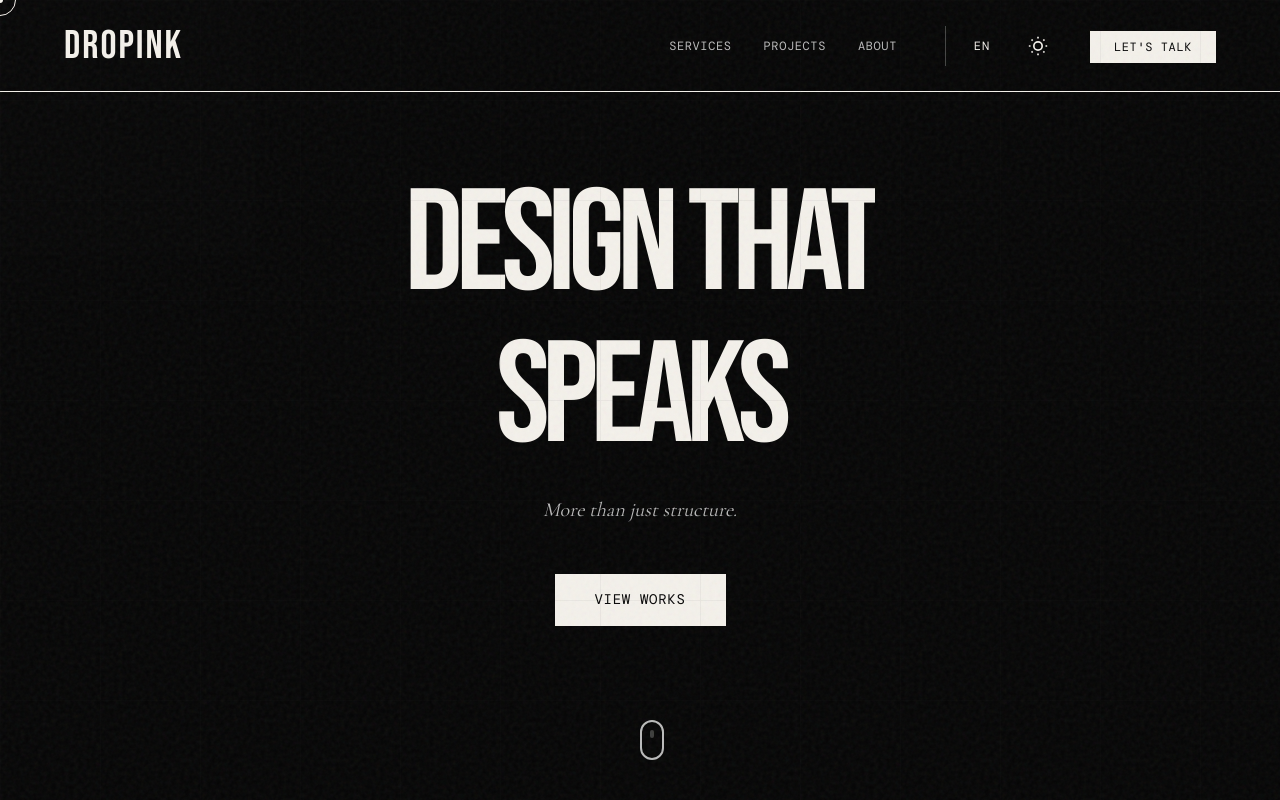
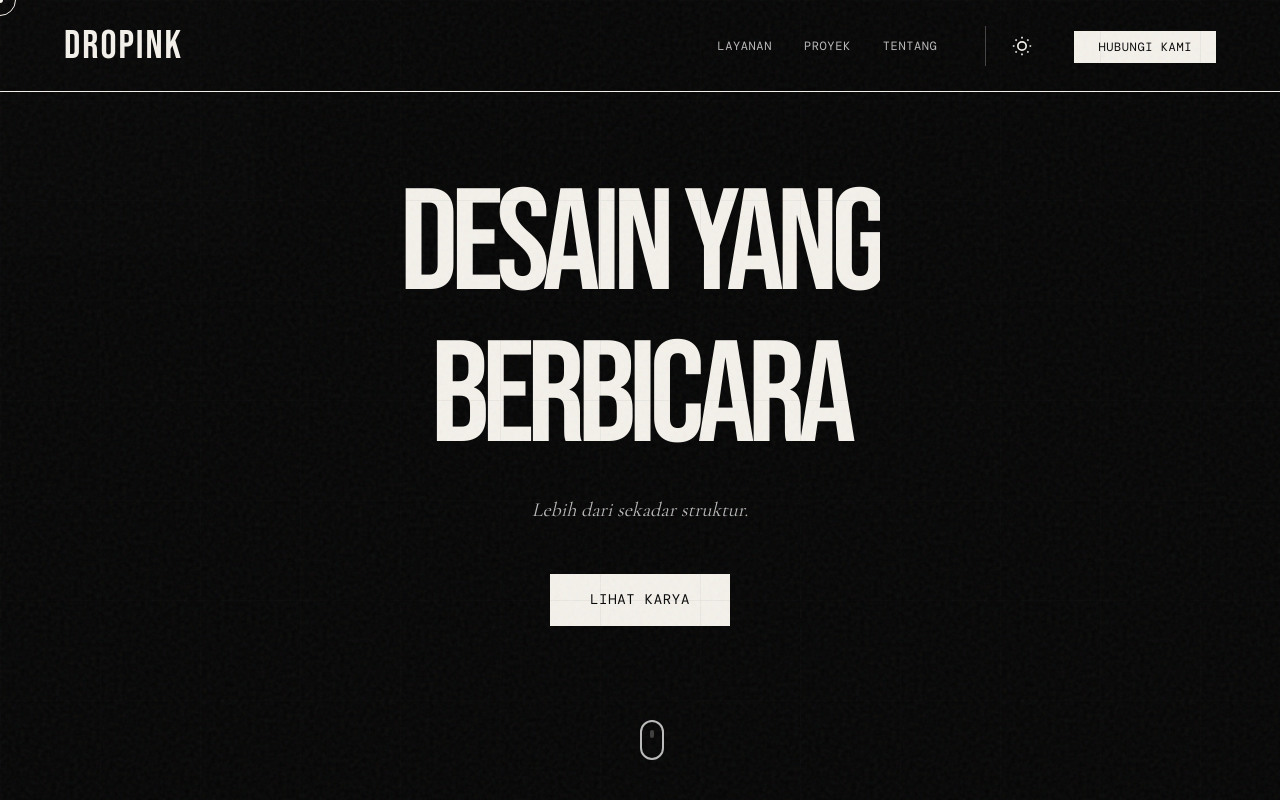
Before and after one commit to zaedarghazalba/Proyektrio, a Next.js app: page / in a window 1280 px wide. Before the commit this address led to /en. Shown: the top 800 px of the page. Built offline with nearby package versions, Linux system fonts and the light colour scheme; grey boxes are pictures that could not be loaded; a web font is replaced by a local one.

Commit message:
Remove English language - Indonesian only

```diff
--- a/src/app/[locale]/layout.tsx
+++ b/src/app/layout.tsx
@@ -1,12 +1,10 @@
-// app/[locale]/layout.tsx
+// app/layout.tsx
 import { NextIntlClientProvider } from "next-intl";
 import { getMessages } from "next-intl/server";
-import { notFound } from "next/navigation";
-import { routing } from "@/i18n/routing";
 import { Providers } from "@/components/providers/Providers";
 import { CustomCursor } from "@/components/common/CustomCursor";
 import { SITE_CONFIG } from "@/lib/constants";
-import "../globals.css";
+import "./globals.css";
 
 // Google Fonts
 import { Bebas_Neue, Cormorant_Garamond, DM_Mono } from "next/font/google";
@@ -32,48 +30,30 @@ const dmMono = DM_Mono({
   display: "swap",
 });
 
-export function generateStaticParams() {
-  return routing.locales.map((locale) => ({ locale }));
-}
-
-export async function generateMetadata({ params }: { params: Promise<{ locale: string }> }) {
-  const { locale } = await params;
-
+export async function generateMetadata() {
   return {
     metadataBase: SITE_CONFIG.metadataBase,
     title: `${SITE_CONFIG.name} — Architectural Design`,
-    description: locale === "id"
-      ? "Studio arsitektur premium berbasis di Indonesia."
-      : "Premium architecture studio based in Indonesia.",
+    description: "Studio arsitektur premium berbasis di Indonesia.",
     openGraph: {
       title: SITE_CONFIG.name,
-      description: locale === "id"
-        ? "Studio arsitektur premium berbasis di Indonesia."
-        : "Premium architecture studio based in Indonesia.",
+      description: "Studio arsitektur premium berbasis di Indonesia.",
       images: [SITE_CONFIG.ogImage],
+      locale: "id_ID",
     },
   };
 }
 
-export default async function LocaleLayout({
+export default async function RootLayout({
   children,
-  params,
 }: {
   children: React.ReactNode;
-  params: Promise<{ locale: string }>;
 }) {
-  const { locale } = await params;
-
-  // Validate locale
-  if (!routing.locales.includes(locale as (typeof routing.locales)[number])) {
-    notFound();
-  }
-
-  // Get messages for the locale
+  // Get messages for Indonesian
   const messages = await getMessages();
 
   return (
-    <html lang={locale} suppressHydrationWarning={true}>
+    <html lang="id" suppressHydrationWarning={true}>
       <body className={`${bebas.variable} ${cormorant.variable} ${dmMono.variable} font-body antialiased`} suppressHydrationWarning={true}>
         <NextIntlClientProvider messages={messages}>
           {/* Grain and Grid Overlays */}
--- a/src/app/[locale]/page.tsx
+++ b/src/app/page.tsx
@@ -1,4 +1,4 @@
-// app/[locale]/page.tsx
+// app/page.tsx
 "use client";
 
 import { useState, useEffect } from "react";
--- a/src/app/[locale]/project/[slug]/page.tsx
+++ b/src/app/project/[slug]/page.tsx
@@ -1,7 +1,7 @@
-// app/[locale]/project/[slug]/page.tsx
+// app/project/[slug]/page.tsx
 "use client";
 
-import { useTranslations, useLocale } from "next-intl";
+import { useTranslations } from "next-intl";
 import { motion } from "framer-motion";
 import { pageTransition } from "@/lib/motion";
 import { Navbar } from "@/components/layout/Navbar";
@@ -14,10 +14,14 @@ export default function ProjectDetailPage() {
   const params = useParams();
   const slug = params?.slug as string;
   const t = useTranslations("projects");
-  const locale = useLocale();
 
-  // Get slugs based on locale
-  const slugs = t.raw("slugs") as Record<string, string>;
+  // Get slugs for Indonesian locale
+  const slugs = {
+    houseModern: "rumah-modern",
+    luxuryHome: "rumah-mewah",
+    livingRoom: "ruang-tamu",
+    staircaseDining: "tangga-makan",
+  };
 
   // Project data with translations
   const projectData: Record<string, {
--- a/src/app/[locale]/template.tsx
+++ b/src/app/template.tsx
@@ -1,4 +1,4 @@
-// app/[locale]/template.tsx
+// app/template.tsx
 "use client";
 
 import { motion } from "framer-motion";
--- a/src/components/common/LanguageSwitcher.tsx
+++ /dev/null
@@ -1,34 +0,0 @@
-// components/common/LanguageSwitcher.tsx
-"use client";
-
-import { useLocale } from "next-intl";
-import { usePathname, Link } from "@/i18n/routing";
-import { motion } from "framer-motion";
-import { fadeIn } from "@/lib/motion";
-
-export function LanguageSwitcher() {
-  const locale = useLocale();
-  const pathname = usePathname();
-
-  const newLocale = locale === "id" ? "en" : "id";
-
-  return (
-    <Link
-      href={pathname}
-      locale={newLocale}
-      className="relative w-10 h-10 flex items-center justify-center rounded-full hover:bg-g2 transition-colors duration-300 font-mono text-label-sm"
-      aria-label="Toggle language"
-      data-cursor="hover"
-    >
-      <motion.span
-        key={locale}
-        variants={fadeIn}
-        initial="hidden"
-        animate="visible"
-        className="uppercase"
-      >
-        {locale}
-      </motion.span>
-    </Link>
-  );
-}
--- a/src/components/layout/Navbar.tsx
+++ b/src/components/layout/Navbar.tsx
@@ -7,7 +7,6 @@ import { motion, useScroll, useTransform } from "framer-motion";
 import { fadeDown, transitions } from "@/lib/motion";
 import { MagneticButton } from "@/components/common/MagneticButton";
 import { ThemeToggle } from "@/components/common/ThemeToggle";
-import { LanguageSwitcher } from "@/components/common/LanguageSwitcher";
 import { Link } from "@/i18n/routing";
 import { getWhatsAppLink } from "@/lib/constants";
 
@@ -33,9 +32,7 @@ export function Navbar({ loaded }: NavbarProps) {
 
   const logoLetters = "DROPINK".split("");
 
-  const whatsappMessage = t("cta").includes("Hubungi")
-    ? "Halo DROPINK, saya ingin berdiskusi tentang proyek saya."
-    : "Hello DROPINK, I'd like to discuss my project.";
+  const whatsappMessage = "Halo DROPINK, saya ingin berdiskusi tentang proyek saya.";
 
   return (
     <motion.nav
@@ -79,7 +76,6 @@ export function Navbar({ loaded }: NavbarProps) {
             <NavLink href="/#about">{t("about")}</NavLink>
 
             <div className="flex items-center gap-4 ml-4 pl-4 border-l border-g4">
-              <LanguageSwitcher />
               <ThemeToggle />
             </div>
 
@@ -98,7 +94,6 @@ export function Navbar({ loaded }: NavbarProps) {
 
           {/* Mobile menu button */}
           <div className="md:hidden flex items-center gap-4">
-            <LanguageSwitcher />
             <ThemeToggle />
           </div>
         </div>
--- a/src/components/sections/Projects.tsx
+++ b/src/components/sections/Projects.tsx
@@ -1,7 +1,7 @@
 // components/sections/Projects.tsx
 "use client";
 
-import { useTranslations, useLocale } from "next-intl";
+import { useTranslations } from "next-intl";
 import { motion, Variants } from "framer-motion";
 import { viewport } from "@/lib/motion";
 import { SplitText } from "@/components/common/SplitText";
@@ -11,12 +11,16 @@ import { useState, useRef, useEffect } from "react";
 
 export function Projects() {
   const t = useTranslations("projects");
-  const locale = useLocale();
   const [currentIndex, setCurrentIndex] = useState(0);
   const scrollContainerRef = useRef<HTMLDivElement>(null);
 
-  // Get slugs based on locale
-  const slugs = t.raw("slugs") as Record<string, string>;
+  // Slugs for Indonesian locale
+  const slugs = {
+    houseModern: "rumah-modern",
+    luxuryHome: "rumah-mewah",
+    livingRoom: "ruang-tamu",
+    staircaseDining: "tangga-makan",
+  };
 
   const projects = [
     {
--- a/src/i18n.ts
+++ b/src/i18n.ts
@@ -1,18 +1,11 @@
 // i18n.ts
 import { getRequestConfig } from "next-intl/server";
-import { routing } from "./i18n/routing";
 
 export default getRequestConfig(async ({ requestLocale }) => {
-  // This typically corresponds to the `[locale]` segment
-  let locale = await requestLocale;
-
-  // Ensure that a valid locale is used
-  if (!locale || !routing.locales.includes(locale as (typeof routing.locales)[number])) {
-    locale = routing.defaultLocale;
-  }
+  const locale = "id";
 
   return {
     locale,
-    messages: (await import(`./messages/${locale}.json`)).default,
+    messages: (await import("./messages/id.json")).default,
   };
 });
--- a/src/i18n/routing.ts
+++ b/src/i18n/routing.ts
@@ -3,9 +3,9 @@ import { defineRouting } from "next-intl/routing";
 import { createNavigation } from "next-intl/navigation";
 
 export const routing = defineRouting({
-  locales: ["id", "en"],
+  locales: ["id"],
   defaultLocale: "id",
-  localePrefix: "always",
+  localePrefix: "as-needed",
 });
 
 export const { Link, redirect, usePathname, useRouter } =
--- a/src/messages/en.json
+++ /dev/null
@@ -1,137 +0,0 @@
-{
-  "nav": {
-    "services": "Services",
-    "projects": "Projects",
-    "about": "About",
-    "cta": "Let's Talk"
-  },
-  "hero": {
-    "line1": "DESIGN THAT",
-    "line2": "SPEAKS",
-    "line3": "More than just structure."
-  },
-  "stats": {
-    "projects": "Projects Completed",
-    "awards": "International Awards",
-    "countries": "Countries Served",
-    "satisfaction": "Client Satisfaction"
-  },
-  "services": {
-    "title": "Our Services",
-    "s1_title": "Architectural Design",
-    "s1_desc": "Concept to completion, residential & commercial.",
-    "s2_title": "Interior Architecture",
-    "s2_desc": "Spatial curation with materiality and light.",
-    "s3_title": "Urban Planning",
-    "s3_desc": "Large-scale masterplans and public space design."
-  },
-  "projects": {
-    "title": "Selected Works",
-    "view_project": "View Project",
-    "interested": "Interested in this project?",
-    "interestedMessage": "Hello DROPINK, I'm interested in {project}",
-    "contactUs": "Contact Us",
-    "slugs": {
-      "houseModern": "modern-minimalist-house",
-      "luxuryHome": "luxury-family-home",
-      "livingRoom": "contemporary-living-room",
-      "staircaseDining": "staircase-dining-area"
-    },
-    "houseModern": {
-      "title": "Modern Minimalist House",
-      "category": "Residential",
-      "description": "A 2-story modern minimalist house with clean white facade and warm wood accents. This design prioritizes natural lighting and good air circulation.",
-      "challenge": "Creating a modern design that remains harmonious with the green surroundings.",
-      "solution": "We used natural materials like wood on the ceiling and decorative screen to blend with nature.",
-      "features": {
-        "modernFacade": "Modern minimalist facade",
-        "woodCeiling": "Wood ceiling on balcony",
-        "glassBalcony": "Glass railing balcony",
-        "decorativeScreen": "Decorative screen carport",
-        "greenSurroundings": "Green lush surroundings",
-        "twoStory": "Two-story design"
-      }
-    },
-    "luxuryHome": {
-      "title": "Luxury Family Home",
-      "category": "Residential",
-      "description": "A luxurious family home with elegant decorative patterned wall. Equipped with 2-car carport and beautiful front garden.",
-      "challenge": "Designing a luxury home that remains comfortable for family in a lush environment.",
-      "solution": "Design with decorative wall as focal point, plus warm exterior lighting.",
-      "features": {
-        "patternedWall": "Decorative patterned wall",
-        "doubleCarport": "Double car carport",
-        "frontGarden": "Flowering front garden",
-        "warmLighting": "Warm exterior lights",
-        "greenEnvironment": "Lush green environment",
-        "luxuryDesign": "Modern luxury design"
-      }
-    },
-    "livingRoom": {
-      "title": "Contemporary Living Room",
-      "category": "Interior",
-      "description": "A contemporary living room with modern grey sofa and textured wall. Equipped with artwork panel and perfect lighting.",
-      "challenge": "Creating an elegant living room that remains comfortable for family.",
-      "solution": "Combination of neutral colors with textured wall and artwork as focal point.",
-      "features": {
-        "modernSofa": "Modern grey sofa",
-        "texturedWall": "Textured accent wall",
-        "artworkPanel": "4-panel artwork",
-        "glassTable": "Glass coffee table",
-        "arcLamp": "Arc floor lamp",
-        "recessedLighting": "Recessed ceiling lights"
-      }
-    },
-    "staircaseDining": {
-      "title": "Staircase & Dining Area",
-      "category": "Interior",
-      "description": "A modern staircase with glass railing and wooden steps. Integrated with minimalist and elegant dining area.",
-      "challenge": "Designing a safe yet aesthetic staircase that doesn't make the space feel cramped.",
-      "solution": "Glass railing provides an open feel while wooden steps add warmth.",
-      "features": {
-        "glassRailing": "Glass railing system",
-        "woodenSteps": "Wooden stair steps",
-        "metalStructure": "Black metal structure",
-        "diningTable": "Minimalist dining table",
-        "pendantLight": "Linear pendant light",
-        "minimalistDecor": "Minimalist decoration"
-      }
-    }
-  },
-  "about": {
-    "label": "About",
-    "title": "Creating spaces that inspire life",
-    "description": "DROPINK Studio is a premium architecture firm focused on meaningful and sustainable design. We believe every space has a story to tell.",
-    "experience": "Years Experience",
-    "team": "Team Members",
-    "clients": "Happy Clients"
-  },
-  "testimonials": {
-    "title": "What Clients Say",
-    "t1_text": "DROPINK transformed our vision into reality. The result exceeded our expectations.",
-    "t1_author": "Budi Santoso",
-    "t1_role": "CEO, Property Indonesia",
-    "t2_text": "Professional, creative, and incredibly detail-oriented. Highly recommended.",
-    "t2_author": "Siti Rahma",
-    "t2_role": "Director, Art Space Jakarta"
-  },
-  "cta": {
-    "heading": "Ready to build something iconic?",
-    "button": "Start a Project"
-  },
-  "footer": {
-    "services": "Services",
-    "company": "Company",
-    "contact": "Contact",
-    "privacy": "Privacy Policy",
-    "terms": "Terms & Conditions",
-    "copyright": "© 2026 DROPINK Studio. All rights reserved."
-  },
-  "contact": {
-    "whatsapp_message": "Hello DROPINK, I'd like to discuss my project."
-  },
-  "common": {
-    "view": "VIEW",
-    "drag": "DRAG"
-  }
-}
```
